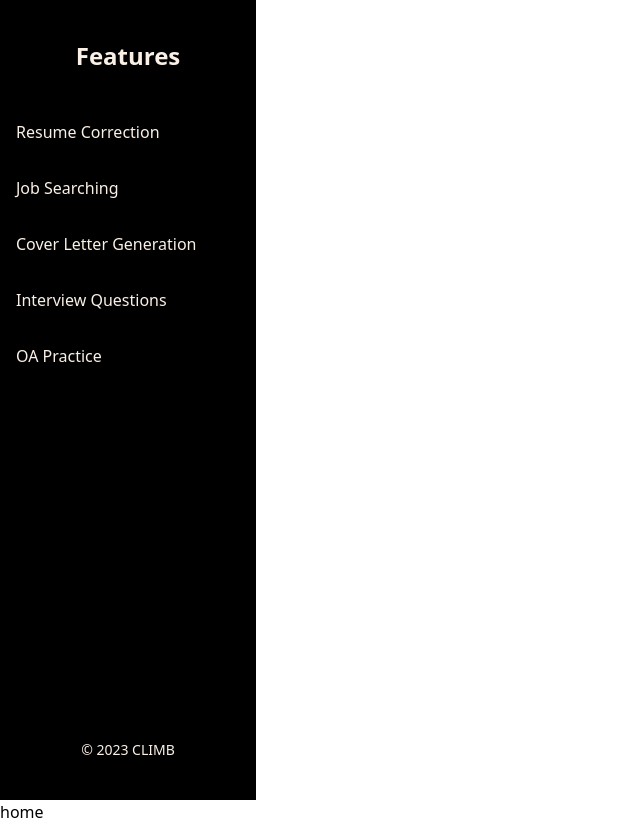
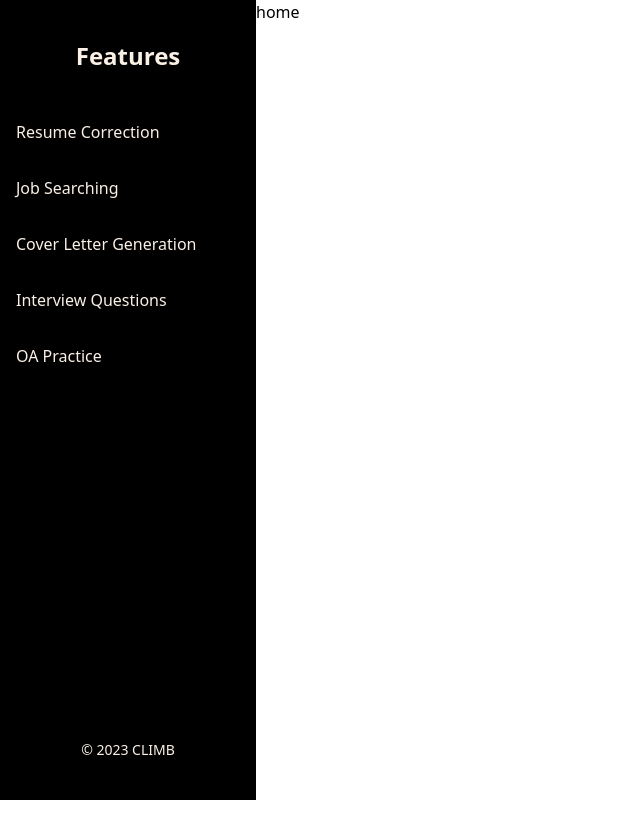
Before and after one commit to MS-Girls/CLIMB-FE, a Next.js app: page / in a window 1280 px wide. Shown: the whole page, without its empty margins (0-640 px from the left). After the commit the page ends 800 px from the top, so only its background shows below. Built offline with nearby package versions, Linux system fonts and the light colour scheme.

Commit message:
[STYLE]: Flex layout

```diff
--- a/src/app/layout.tsx
+++ b/src/app/layout.tsx
@@ -14,7 +14,7 @@ export default function RootLayout({
 }>) {
   return (
     <html lang="en">
-      <body>
+      <body className="flex w-full">
         <Sidebar/>
         {children}
       </body>
```
